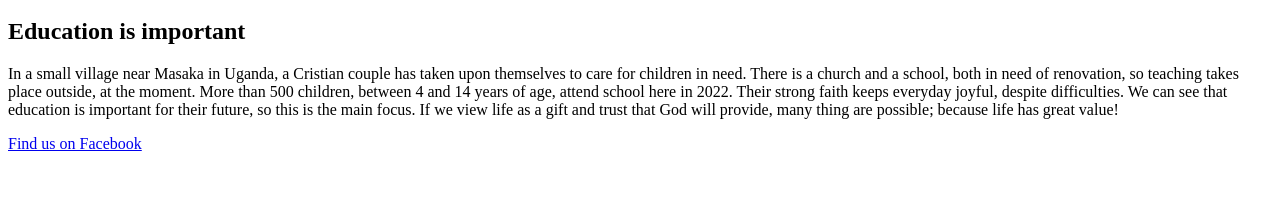
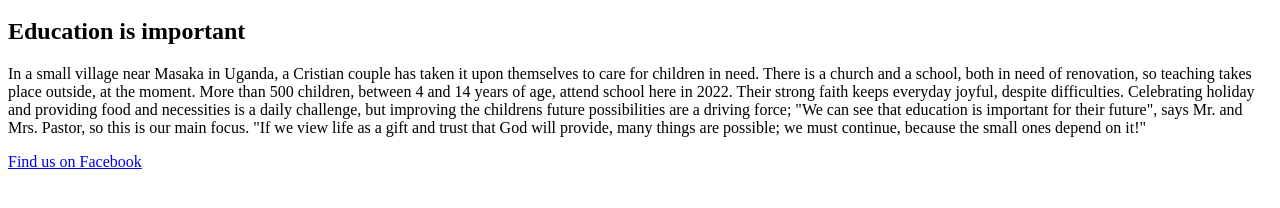
Before and after one commit to Dragonfly232/Lakeview-Orphanage-and-Nursery, a plain HTML site: page index.html in a window 1280 px wide. Shown: the part 136-344 px from the top of the page. Drawn offline with Linux system fonts and the light colour scheme; files that its build step writes are made by us from their sources.

```diff
--- a/index.html
+++ b/index.html
@@ -21,7 +21,7 @@
                    <a href="index.html">Home</a>
                </li>
                <li>
-                   <a href="">Gallery</a>
+                   <a href="#">Gallery</a>
                </li>
                <li>
                    <a href="contact us.html">Donate</a>
@@ -35,16 +35,19 @@
     </section>
     <section>
 
-        <h2>Education is important</h2>
+        <span><h2>Education is important</h2></span>
 
-        <p>In a small village near Masaka in Uganda, a Cristian couple has taken upon themselves to care for children in need.
-       There is a church and a school, both in need of renovation, so teaching takes place outside, at the moment.
-       More than 500 children, between 4 and 14 years of age, attend school here in 2022.
-       Their strong faith keeps everyday joyful, despite difficulties. We can see that education is important for their future,
-       so this is the main focus.
-       If we view life as a gift and trust that God will provide, many thing are possible; because life has great value!
+        <div>
+            <p>In a small village near Masaka in Uganda, a Cristian couple has taken it upon themselves to care for children in need.
+               There is a church and a school, both in need of renovation, so teaching takes place outside, at the moment.
+               More than 500 children, between 4 and 14 years of age, attend school here in 2022.
+               Their strong faith keeps everyday joyful, despite difficulties. Celebrating holiday and providing food and necessities is a daily challenge,
+               but improving the childrens future possibilities are a driving force; "We can see that education is important for their future",
+               says Mr. and Mrs. Pastor, so this is our main focus.
+               "If we view life as a gift and trust that God will provide, many things are possible; we must continue, because the small ones depend on it!"
 
         </p>
+
     </section>
     <section></section>
     <footer>
```
